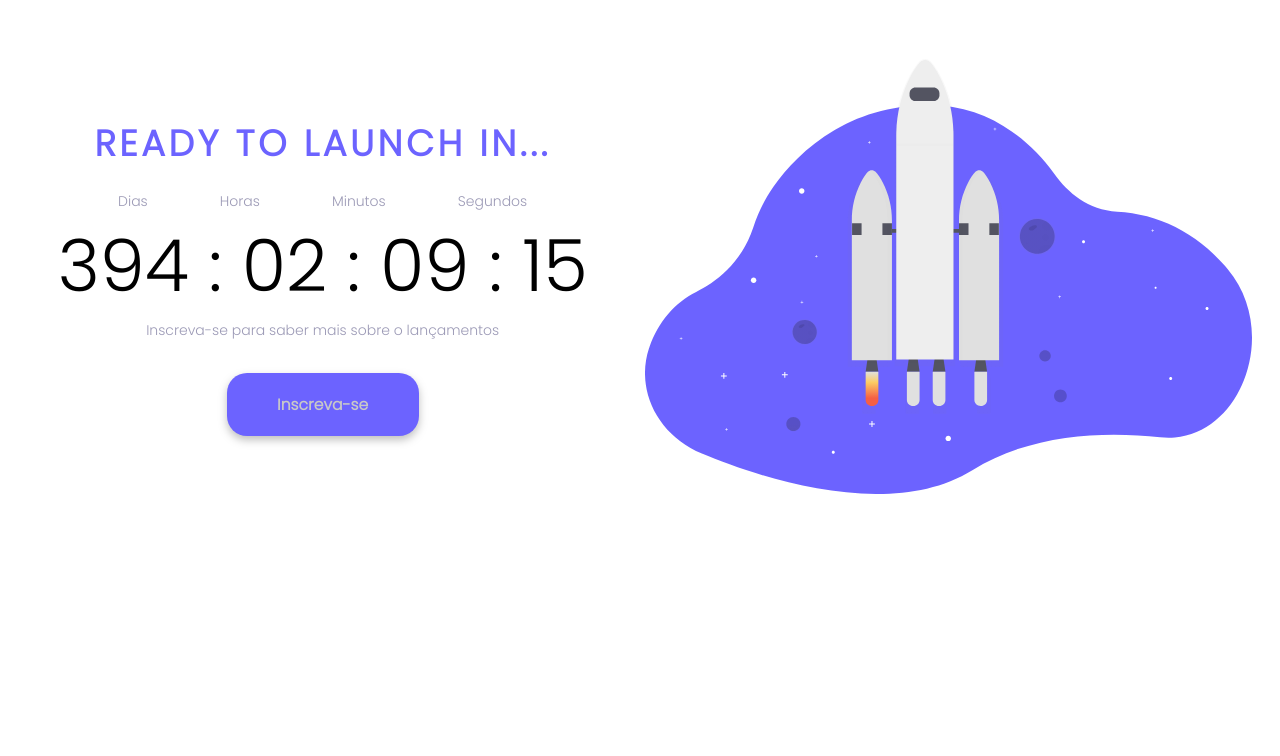
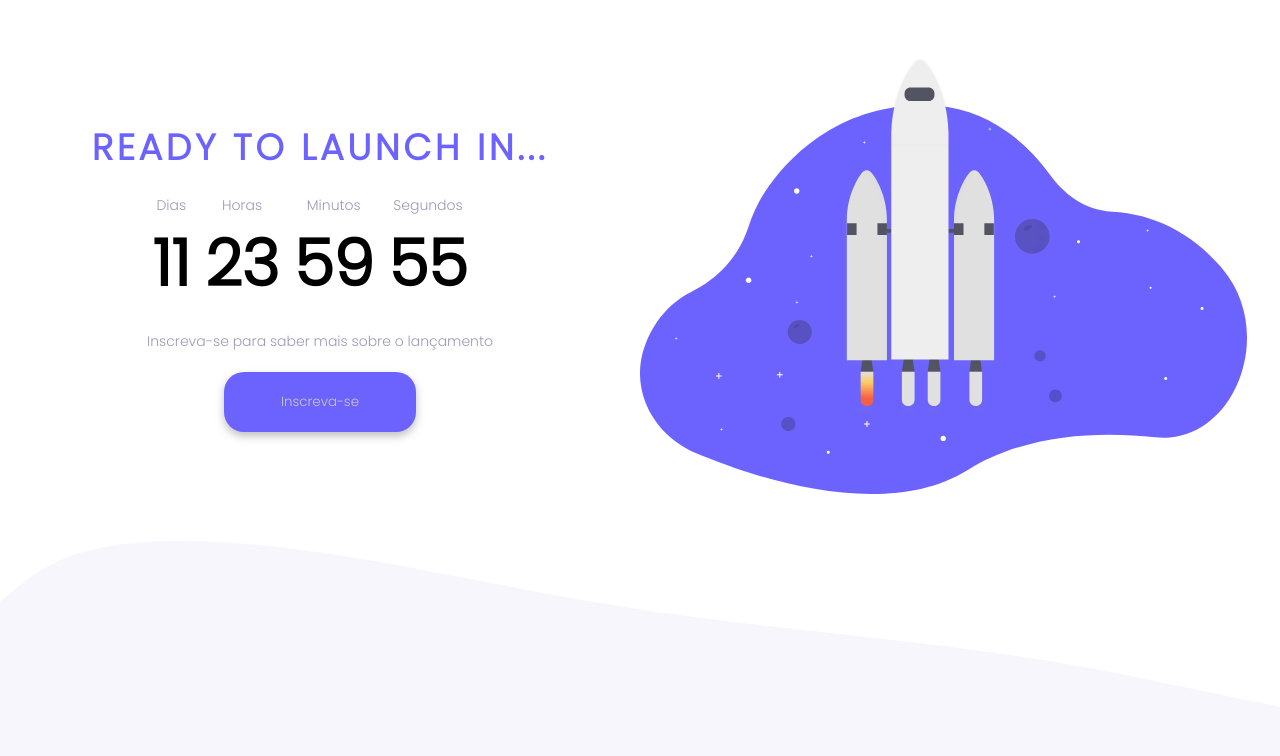
Before and after one commit to gustavoscovini/Countdown, a plain HTML site: page index.html in a window 1280 px wide. Shown: the part 124-880 px from the top of the page. Before the commit the page ends 800 px from the top, so only its background shows below. Drawn offline with Linux system fonts and the light colour scheme.

Commit message:
Update using grid and function JS

```diff
--- a/css/style.css
+++ b/css/style.css
@@ -22,6 +22,7 @@ h1{
     font-size: 36px;
     letter-spacing: 0.105em;
     color: var(--purple);
+    text-align: center;
 }
 
 p{
@@ -31,49 +32,59 @@ p{
     line-height: 21px;
     color: var(--text-color);
     align-self: center;
+    gap: 0;
 }
 
 
 .container{
-    display: flex;
-    justify-content: space-evenly;
-    align-items: center;
+    display: grid;
+    width: 100vw;
     height: 100vh;
+    grid-template-columns: 1fr 1fr;
+    grid-template-rows: 1fr;
+}
+
+.top{
+    position: absolute;
+    width: 100vw;
+    top: -3rem;
+}
+
+.bottom{
+    position: absolute;
+    width: 100vw;
+    bottom: -5rem;
 }
 
 .items{
     display: flex;
-    flex-direction: column;
     justify-content: center;
     align-items: center;
-    padding: 20px;
+    flex-direction: column;
+    gap: 20px;
+    text-align: center;
 }
 
-.time{
+.rocketimg{
     display: flex;
-    justify-content: center;
-    gap: 72px;
-    text-align: center;
-    padding: 20px 20px 0;
+    align-items: center;
 }
 
-
-#timer{
-    font-family: 'Poppins';
-    font-style: normal;
-    font-weight: 400;
-    font-size: 72px;
-    line-height: 108px;
-    position: static;
-    padding-left: 10px;
-    padding-right: 10px;
+.timer{
+    display: grid;
+    grid-template-columns: repeat(4,1fr);
+    grid-row: 1fr;
+    align-items: center;
+    gap: 15px;
+    justify-content: center;
+    text-align: center;
+    width: 50%;
+    padding-right: 20px;
 }
-
 .subscribe{
     background-color: var(--purple);
     color: var(--light-grey);
     padding: 20px;
-    margin-top: 32px;
     border-radius: 20px;
     border: 0px;
     width: 12rem;
@@ -85,3 +96,10 @@ p{
 .subscribe:hover{
     background-color: #6b63ffa6;
 }
+
+.number{
+    font-family: 'Poppins';
+    font-style: normal;
+    font-weight: 700;
+    font-size: 64px;
+}
--- a/index.html
+++ b/index.html
@@ -14,23 +14,40 @@
 </head>
 
 <body>
+    <main class="container">
 
-    <main class="container">
-        <section class="items">
+        <img src="assets/bottom-image.svg" alt="bottom" class="bottom">
+        <img src="assets/top-image.svg" alt="top" class="top">
+
+        <div class="items">
             <h1>READY TO LAUNCH IN...</h1>
-            <section class="time">
+            <div class="timer">
+                <section>
                     <p>Dias</p>
+                    <div id="timerDays" class="number">oi</div>
+                </section>
+                <section>
                     <p>Horas</p>
+                    <div id="timerHours" class="number">oi</div>
+                </section>
+                <section>
                     <p>Minutos</p>
+                    <div id="timerMin" class="number">oi</div>
+                </section>
+                <section>
                     <p>Segundos</p>
+                    <div id="timerSec" class="number">oi</div>
                 </section>
-            <div id="timer"></div>
-            <p>Inscreva-se para saber mais sobre o lançamentos</p>
-            <button class="subscribe">
-                <h3>Inscreva-se</h3>
-            </button>
-        </section>
+            </div>
+
+            <p>Inscreva-se para saber mais sobre o lançamento</p>
+
+            <button class="subscribe">Inscreva-se</button>
+        </div>
+
+        <div class="rocketimg">
             <img src="assets/rocket.svg" alt="">
+        </div>
 
     </main>
 
--- a/script.js
+++ b/script.js
@@ -1,4 +1,9 @@
-let countdownDate = new Date("September 22, 2023 16:00:00").getTime();
+let timerDays = document.getElementById("timerDays");
+let timerHours = document.getElementById("timerHours");
+let timerMin = document.getElementById("timerMin");
+let timerSec = document.getElementById("timerSec");
+let countdownDate = new Date(Date.now() + 3600 * 1000 * 24 * 12);
+let colon = ":";
 
 var interval = setInterval(function () {
   let now = new Date().getTime();
@@ -9,24 +14,15 @@ var interval = setInterval(function () {
   var minutes = Math.floor((distance % (1000 * 60 * 60)) / (1000 * 60));
   var seconds = Math.floor((distance % (1000 * 60)) / 1000);
 
-  if (1 <= days && days <= 9) {
-    days = "0" + days;
+  timerDays.innerHTML = days;
+  timerHours.innerHTML = addZero(hours) ;
+  timerMin.innerHTML = addZero(minutes);
+  timerSec.innerHTML = addZero(seconds);
+}, 1000);
+
+function addZero(time) {
+  if (time < 10) {
+    time = "0" + time;
   }
-  if (1 <= hours && hours <= 9) {
-    hours = "0" + hours;
-  }
-  if (1 <= minutes && minutes <= 9) {
-    minutes = "0" + minutes;
-  }
-  if (1 <= seconds && seconds <= 9) {
-    seconds = "0" + seconds;
-  }
-
-  document.getElementById("timer").innerHTML =
-    days + " : " + hours + " : " + minutes + " : " + seconds;
-
-  if (distance < 0) {
-    clearInterval(x);
-    document.getElementById("timer").innerHTML = "EXPIRED";
-  }
-}, 1000);
+  return time;
+}
```
Lines whose indentation alone changed are shown as unchanged.
